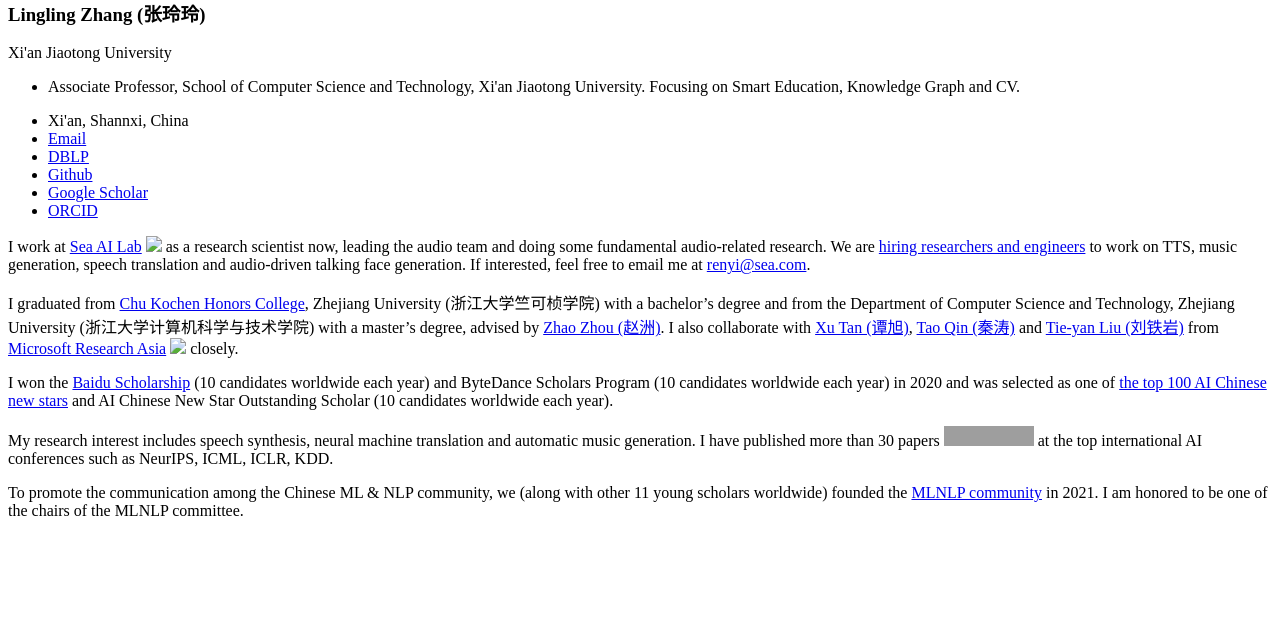
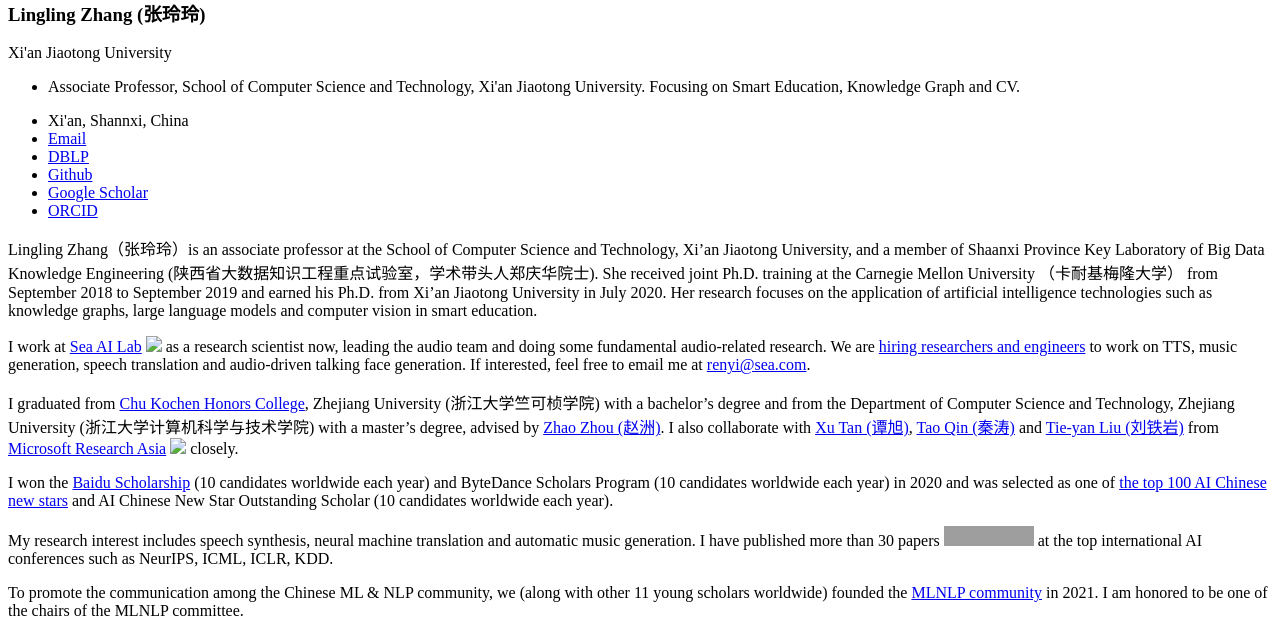
Before and after one commit to zhang-lingling/zhang-lingling.github.io, a Jekyll site: the page built from _pages/includes/intro.md, in a window 1280 px wide. Shown: the part 526-1162 px from the top of the page. Built offline with Jekyll 4.4.1, drawn with Linux system fonts in a browser that asks for light colours; our own code applies the rules of GitHub Pages for plain Markdown files; before the commit the page ends 1062 px from its top, so only the background shows below that; grey boxes are pictures that could not be loaded.

Commit message:
Update intro.md

```diff
--- a/_pages/includes/intro.md
+++ b/_pages/includes/intro.md
@@ -1,3 +1,6 @@
+Lingling Zhang（张玲玲）is an associate professor at the School of Computer Science and Technology, Xi'an Jiaotong University, and a member of Shaanxi Province Key Laboratory of Big Data Knowledge Engineering (陕西省大数据知识工程重点试验室，学术带头人郑庆华院士). She received joint Ph.D. training at the Carnegie Mellon University （卡耐基梅隆大学） from September 2018 to September 2019 and earned his Ph.D. from Xi’an Jiaotong University in July 2020. Her research focuses on the application of artificial intelligence technologies such as knowledge graphs, large language models and computer vision in smart education.
+
+
 I work at [Sea AI Lab](https://sail.sea.com/) <img src='./images/logo-sea-header-desktop.webp' style='width: 6em;'> as a research scientist now, leading the audio team and doing some fundamental audio-related research. We are [hiring researchers and engineers](https://career.sea.com/position/427) to work on TTS, music generation, speech translation and audio-driven talking face generation. If interested, feel free to email me at [renyi@sea.com](mailto:renyi@sea.com).
 
 I graduated from [Chu Kochen Honors College](http://ckc.zju.edu.cn/ckcen/main.htm), Zhejiang University (浙江大学竺可桢学院) with a bachelor's degree and from the Department of Computer Science and Technology, Zhejiang University (浙江大学计算机科学与技术学院) with a master's degree, advised by [Zhao Zhou (赵洲)](https://person.zju.edu.cn/zhaozhou). I also collaborate with [Xu Tan (谭旭)](https://www.microsoft.com/en-us/research/people/xuta/), [Tao Qin (秦涛)](https://www.microsoft.com/en-us/research/people/taoqin/) and [Tie-yan Liu (刘铁岩)](https://www.microsoft.com/en-us/research/people/tyliu/) from [Microsoft Research Asia](https://www.microsoft.com/en-us/research/group/machine-learning-research-group/) <img src='./images/microsoft_logo.svg' style="width: 4em;"> closely.
```
